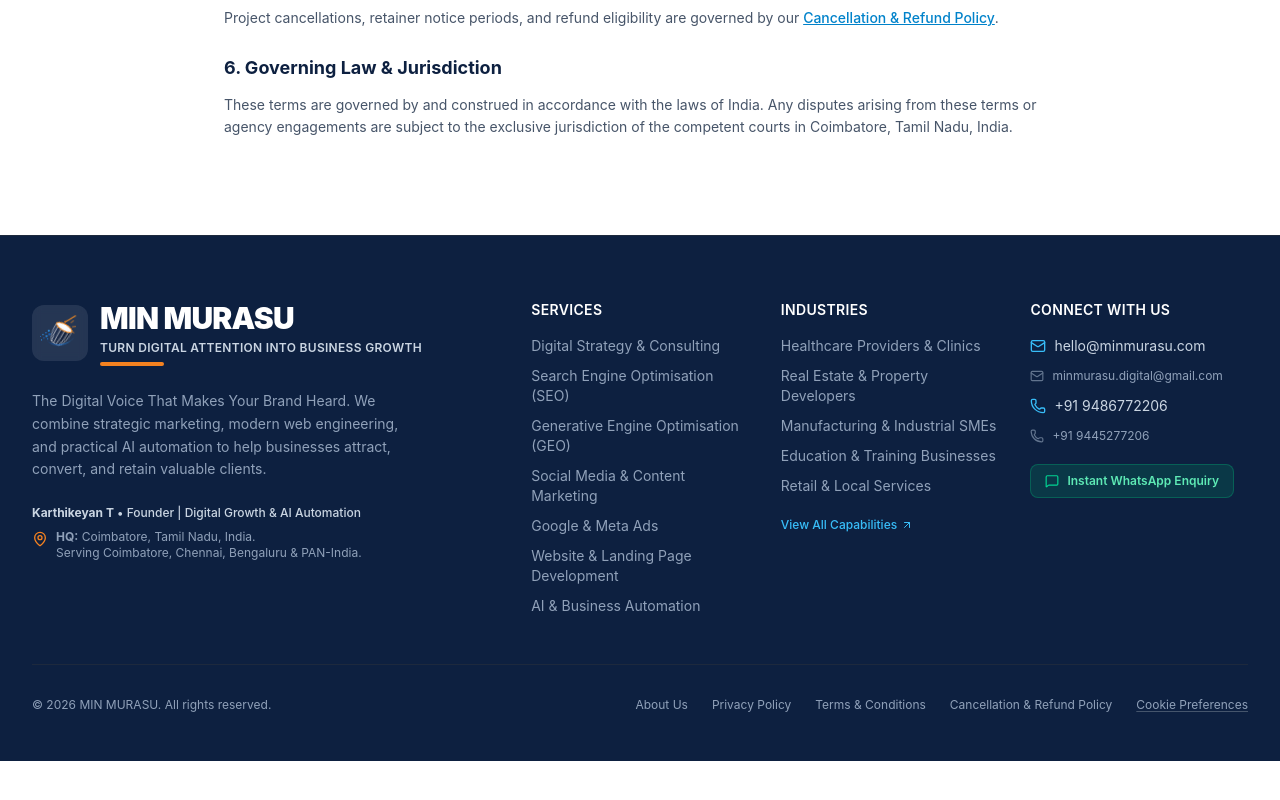
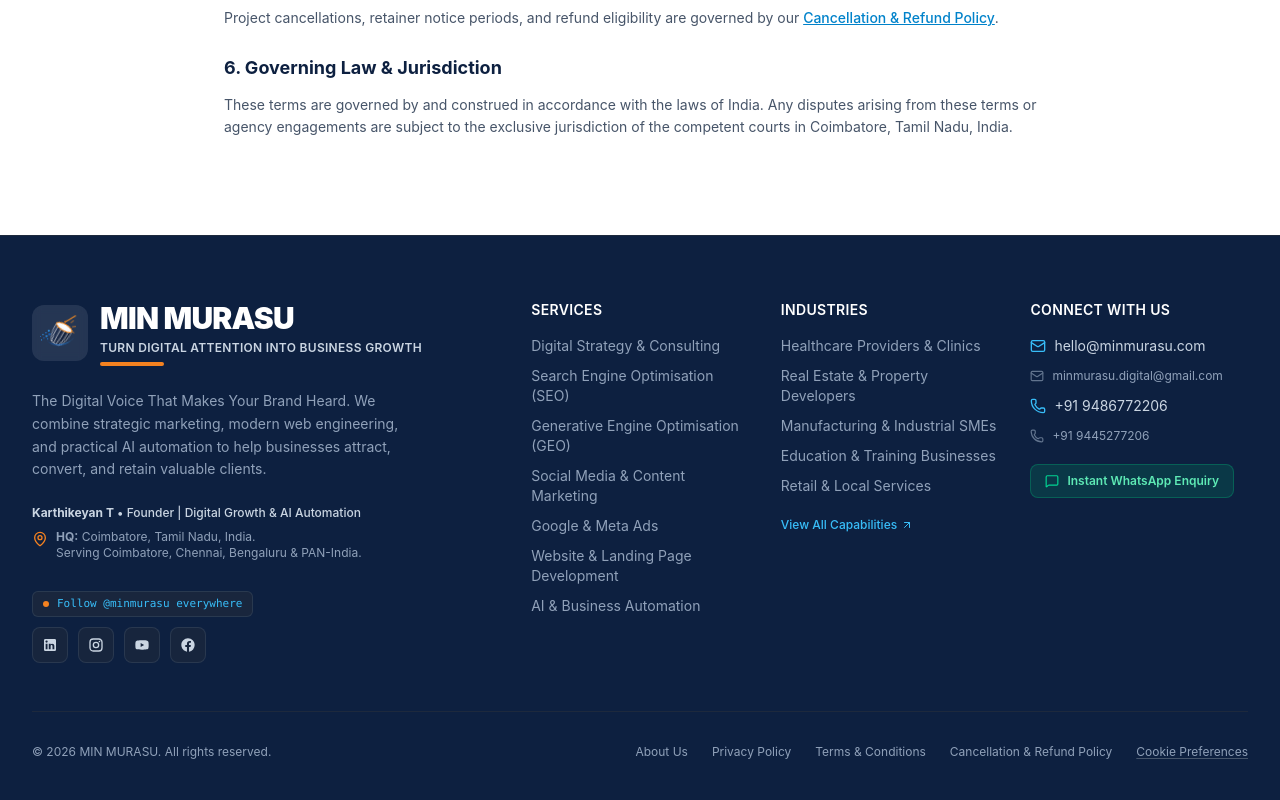
Before and after one commit to carthworks/minmurasu-website, a Next.js app: page /terms in a window 1280 px wide. Shown: the part 1110-1910 px from the top of the page. Before the commit the page ends 1871 px from the top, so only its background shows below. Built offline with nearby package versions, Linux system fonts and the light colour scheme; no server answers.

Commit message:
feat: add site layout components, industries overview section, and site configuration

```diff
--- a/src/components/layout/Footer.tsx
+++ b/src/components/layout/Footer.tsx
@@ -49,6 +49,72 @@ export default function Footer() {
                     Serving Coimbatore, Chennai, Bengaluru &amp; PAN-India.
                   </span>
                 </span>
+              </div>
+            </div>
+
+            {/* Social Media Links (@minmurasu everywhere) */}
+            <div className="pt-3 space-y-2.5">
+              <div className="inline-flex items-center gap-2 px-2.5 py-1 rounded-md bg-slate-800/80 border border-slate-700/70 text-[11px] font-mono text-[#38BDF8]">
+                <span className="w-1.5 h-1.5 rounded-full bg-[#F58220]" />
+                <span>Follow {siteConfig.socials.handle} everywhere</span>
+              </div>
+
+              <div className="flex items-center gap-2.5">
+                {/* LinkedIn */}
+                <a
+                  href={siteConfig.socials.linkedin}
+                  target="_blank"
+                  rel="noopener noreferrer"
+                  aria-label="MIN MURASU on LinkedIn (@minmurasu)"
+                  title="LinkedIn — @minmurasu"
+                  className="w-9 h-9 rounded-lg bg-slate-800/70 border border-slate-700/70 flex items-center justify-center text-slate-300 hover:text-white hover:bg-[#0082CA] hover:border-[#38BDF8] hover:-translate-y-0.5 transition-all duration-200"
+                >
+                  <svg className="w-4 h-4 fill-current" viewBox="0 0 24 24" aria-hidden="true">
+                    <path d="M19 3a2 2 0 0 1 2 2v14a2 2 0 0 1-2 2H5a2 2 0 0 1-2-2V5a2 2 0 0 1 2-2h14m-.5 15.5v-5.3a3.26 3.26 0 0 0-3.26-3.26c-.85 0-1.84.52-2.28 1.3v-1.11h-2.79v8.37h2.79v-4.93c0-.77.62-1.4 1.39-1.4a1.4 1.4 0 0 1 1.4 1.4v4.93h2.75M6.88 8.56a1.68 1.68 0 0 0 1.68-1.68c0-.93-.75-1.69-1.68-1.69a1.69 1.69 0 0 0-1.69 1.69c0 .93.76 1.68 1.69 1.68m1.39 9.94v-8.37H5.5v8.37h2.77z" />
+                  </svg>
+                </a>
+
+                {/* Instagram */}
+                <a
+                  href={siteConfig.socials.instagram}
+                  target="_blank"
+                  rel="noopener noreferrer"
+                  aria-label="MIN MURASU on Instagram (@minmurasu)"
+                  title="Instagram — @minmurasu"
+                  className="w-9 h-9 rounded-lg bg-slate-800/70 border border-slate-700/70 flex items-center justify-center text-slate-300 hover:text-white hover:bg-[#F58220] hover:border-[#F58220] hover:-translate-y-0.5 transition-all duration-200"
+                >
+                  <svg className="w-4 h-4 fill-current" viewBox="0 0 24 24" aria-hidden="true">
+                    <path d="M7.8 2h8.4C19.4 2 22 4.6 22 7.8v8.4a5.8 5.8 0 0 1-5.8 5.8H7.8C4.6 22 2 19.4 2 16.2V7.8A5.8 5.8 0 0 1 7.8 2m-.2 2A3.6 3.6 0 0 0 4 7.6v8.8C4 18.39 5.61 20 7.6 20h8.8a3.6 3.6 0 0 0 3.6-3.6V7.6C20 5.61 18.39 4 16.4 4H7.6m9.65 1.5a1.25 1.25 0 0 1 1.25 1.25A1.25 1.25 0 0 1 17.25 8 1.25 1.25 0 0 1 16 6.75a1.25 1.25 0 0 1 1.25-1.25M12 7a5 5 0 0 1 5 5 5 5 0 0 1-5 5 5 5 0 0 1-5-5 5 5 0 0 1 5-5m0 2a3 3 0 0 0-3 3 3 3 0 0 0 3 3 3 3 0 0 0 3-3 3 3 0 0 0-3-3z" />
+                  </svg>
+                </a>
+
+                {/* YouTube */}
+                <a
+                  href={siteConfig.socials.youtube}
+                  target="_blank"
+                  rel="noopener noreferrer"
+                  aria-label="MIN MURASU on YouTube (@minmurasu)"
+                  title="YouTube — @minmurasu"
+                  className="w-9 h-9 rounded-lg bg-slate-800/70 border border-slate-700/70 flex items-center justify-center text-slate-300 hover:text-white hover:bg-red-600 hover:border-red-500 hover:-translate-y-0.5 transition-all duration-200"
+                >
+                  <svg className="w-4 h-4 fill-current" viewBox="0 0 24 24" aria-hidden="true">
+                    <path d="M10 15l5.19-3L10 9v6m11.56-7.83c.13.47.22 1.1.28 1.9.07.8.1 1.49.1 2.09L22 12c0 2.19-.16 3.8-.44 4.83-.25.9-.83 1.48-1.73 1.73-.47.13-1.33.22-2.65.28-1.3.07-2.49.1-3.59.1L12 19c-4.19 0-6.8-.16-7.83-.44-.9-.25-1.48-.83-1.73-1.73-.13-.47-.22-1.1-.28-1.9-.07-.8-.1-1.49-.1-2.09L2 12c0-2.19.16-3.8.44-4.83.25-.9.83-1.48 1.73-1.73.47-.13 1.33-.22 2.65-.28 1.3-.07 2.49-.1 3.59-.1L12 5c4.19 0 6.8.16 7.83.44.9.25 1.48.83 1.73 1.73z" />
+                  </svg>
+                </a>
+
+                {/* Facebook */}
+                <a
+                  href={siteConfig.socials.facebook}
+                  target="_blank"
+                  rel="noopener noreferrer"
+                  aria-label="MIN MURASU on Facebook (@minmurasu)"
+                  title="Facebook — @minmurasu"
+                  className="w-9 h-9 rounded-lg bg-slate-800/70 border border-slate-700/70 flex items-center justify-center text-slate-300 hover:text-white hover:bg-[#1877F2] hover:border-[#1877F2] hover:-translate-y-0.5 transition-all duration-200"
+                >
+                  <svg className="w-4 h-4 fill-current" viewBox="0 0 24 24" aria-hidden="true">
+                    <path d="M12 2.04c-5.5 0-10 4.49-10 10.02 0 5 3.66 9.15 8.44 9.9v-7H7.9v-2.9h2.54V9.85c0-2.51 1.49-3.89 3.78-3.89 1.09 0 2.23.19 2.23.19v2.47h-1.26c-1.24 0-1.63.77-1.63 1.56v1.88h2.78l-.45 2.9h-2.33v7a10 10 0 0 0 8.44-9.9c0-5.53-4.5-10.02-10-10.02z" />
+                  </svg>
+                </a>
               </div>
             </div>
           </div>
--- a/src/components/seo/JsonLd.tsx
+++ b/src/components/seo/JsonLd.tsx
@@ -66,6 +66,7 @@ export function OrganizationJsonLd() {
     sameAs: [
       siteConfig.socials.linkedin,
       siteConfig.socials.instagram,
+      siteConfig.socials.youtube,
       siteConfig.socials.facebook,
     ],
   };
--- a/src/lib/site-config.ts
+++ b/src/lib/site-config.ts
@@ -25,9 +25,11 @@ export const siteConfig = {
     servedMarkets: ["Coimbatore", "Chennai", "Bengaluru", "Across India"],
   },
   socials: {
-    linkedin: "https://linkedin.com/company/minmurasu",
-    instagram: "https://instagram.com/minmurasu",
-    facebook: "https://facebook.com/minmurasu",
+    handle: "@minmurasu",
+    linkedin: "https://www.linkedin.com/company/minmurasu",
+    instagram: "https://www.instagram.com/minmurasu",
+    youtube: "https://www.youtube.com/@minmurasu",
+    facebook: "https://www.facebook.com/minmurasu",
   },
   nav: [
     { label: "Home", href: "/" },
```
Also changed, not shown: src/components/sections/IndustriesOverview.tsx (+4 -5 lines).
